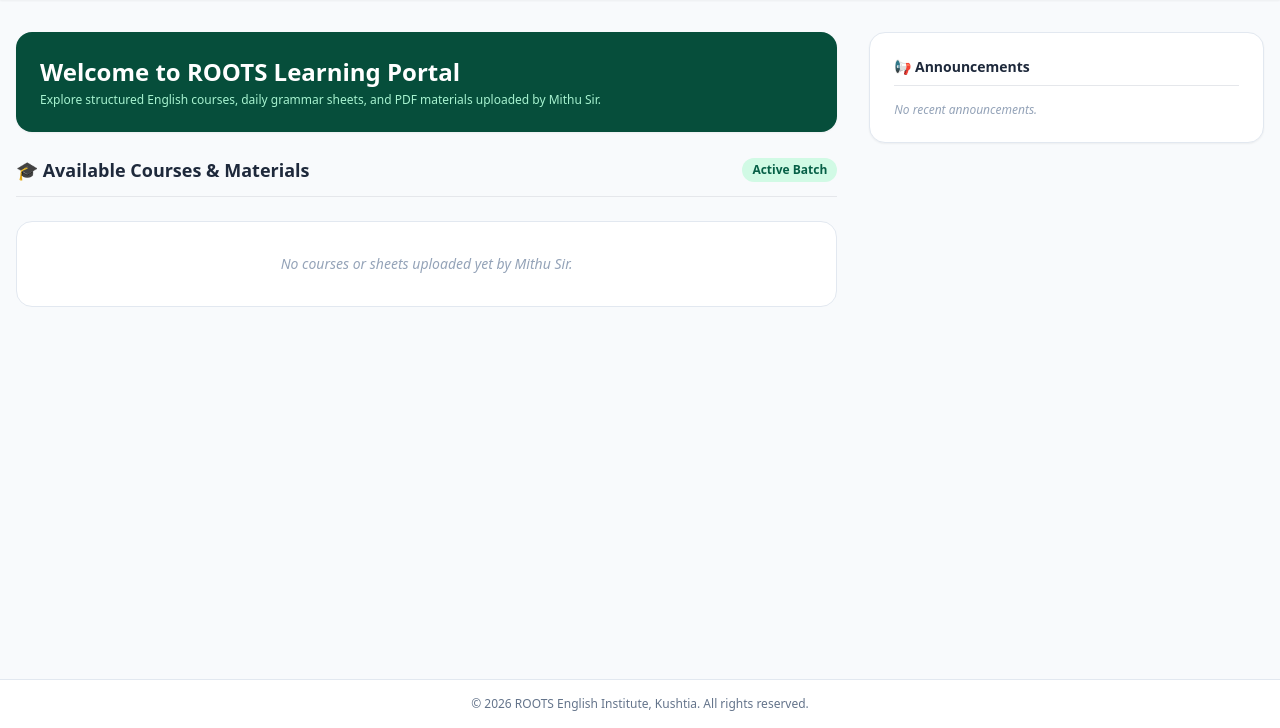
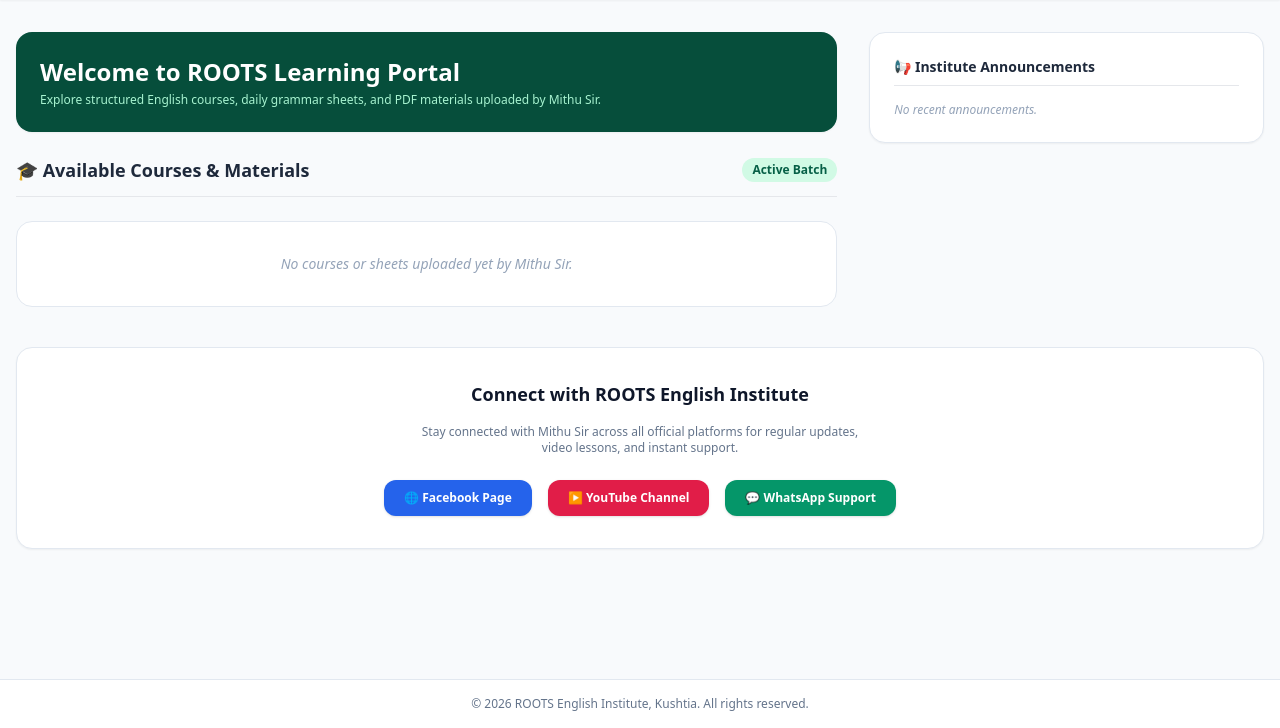
Before and after one commit to sillyratheu/ROOTS-Render-Backend-, a Flask app: page /Dashboard in a window 1280 px wide. Shown: the part 72-800 px from the top of the page. Run offline with Flask 3, Linux system fonts and the light colour scheme; data that the repository does not hold is empty; some libraries are stand-ins or nearby versions.

Commit message:
Update dashboard.html

```diff
--- a/templates/dashboard.html
+++ b/templates/dashboard.html
@@ -1,5 +1,6 @@
 {% extends "base.html" %}
 {% block content %}
+<div class="space-y-10">
     <div class="grid grid-cols-1 md:grid-cols-3 gap-8">
 
         <div class="md:col-span-2 space-y-6">
@@ -49,12 +50,15 @@
         <div class="space-y-6">
             <div class="bg-white p-6 rounded-2xl border border-slate-200 shadow-sm">
                 <h3 class="font-bold text-slate-800 mb-4 flex items-center gap-2 text-sm border-b pb-2">
-                📢 Announcements
+                    📢 Institute Announcements
                 </h3>
                 {% if announcements %}
                     <ul class="text-xs space-y-3 text-slate-600">
                         {% for ann in announcements %}
-                    <li class="border-b pb-2 last:border-b-0">• {{ ann[1] }}</li>
+                        <li class="border-b pb-2 last:border-b-0">
+                            <span class="font-bold text-emerald-800 block">[{{ ann[2] }}]</span>
+                            {{ ann[1] }}
+                        </li>
                         {% endfor %}
                     </ul>
                 {% else %}
@@ -64,4 +68,26 @@
         </div>
 
     </div>
+
+    <!-- Social Connect Footer Box (Facebook, YouTube, WhatsApp) -->
+    <div class="bg-white p-8 rounded-2xl border border-slate-200 shadow-sm text-center space-y-4">
+        <h3 class="text-lg font-bold text-slate-900">Connect with ROOTS English Institute</h3>
+        <p class="text-xs text-slate-500 max-w-md mx-auto">Stay connected with Mithu Sir across all official platforms for regular updates, video lessons, and instant support.</p>
+
+        <div class="flex flex-wrap justify-center gap-4 pt-2">
+            <!-- Facebook Button -->
+            <a href="https://www.facebook.com/mithu.roots" target="_blank" class="flex items-center gap-2 bg-blue-600 hover:bg-blue-700 text-white text-xs font-semibold px-5 py-2.5 rounded-xl shadow transition">
+                🌐 Facebook Page
+            </a>
+            <!-- YouTube Button -->
+            <a href="https://youtube.com/@root_institute?si=oF3kfO3yUxpHAMEk" target="_blank" class="flex items-center gap-2 bg-rose-600 hover:bg-rose-700 text-white text-xs font-semibold px-5 py-2.5 rounded-xl shadow transition">
+                ▶️ YouTube Channel
+            </a>
+            <!-- WhatsApp Button -->
+            <a href="https://wa.me/8801715644972" target="_blank" class="flex items-center gap-2 bg-emerald-600 hover:bg-emerald-700 text-white text-xs font-semibold px-5 py-2.5 rounded-xl shadow transition">
+                💬 WhatsApp Support
+            </a>
+        </div>
+    </div>
+</div>
 {% endblock %}
```
Lines whose indentation alone changed are shown as unchanged.
